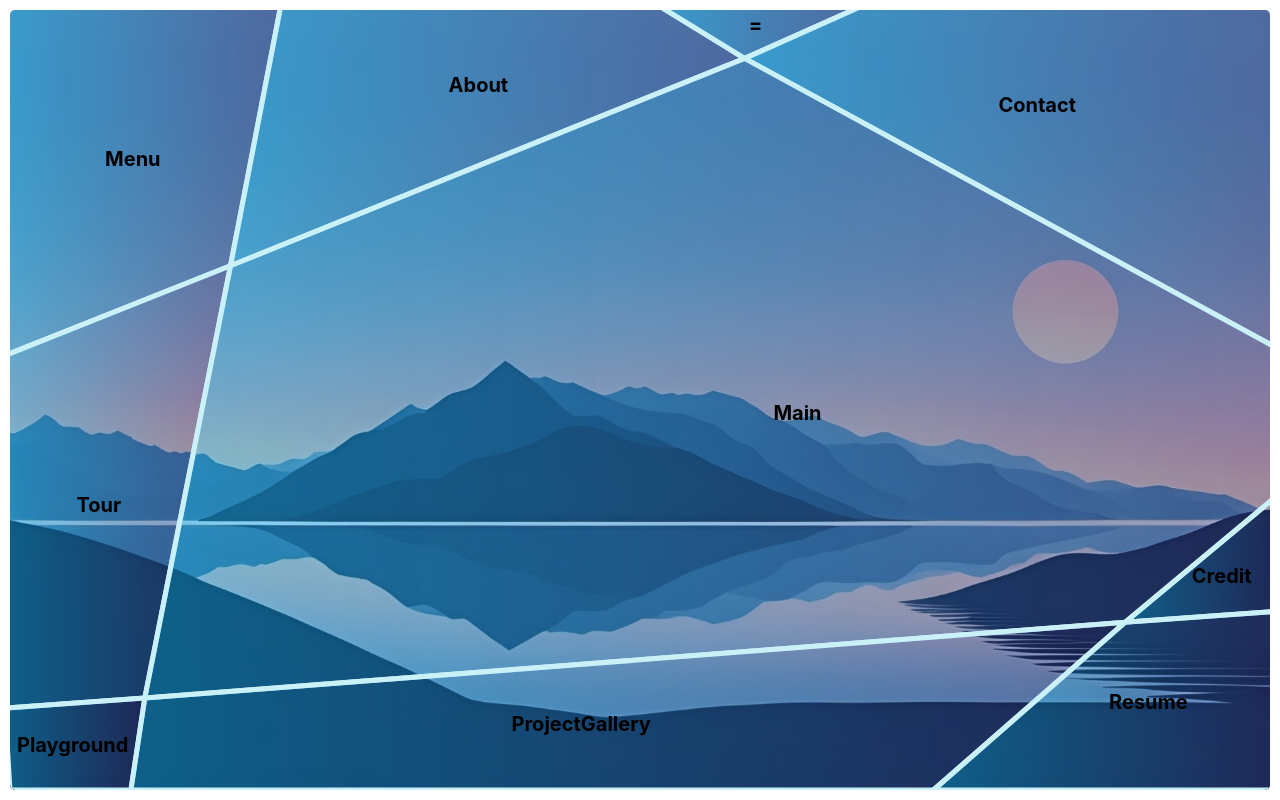
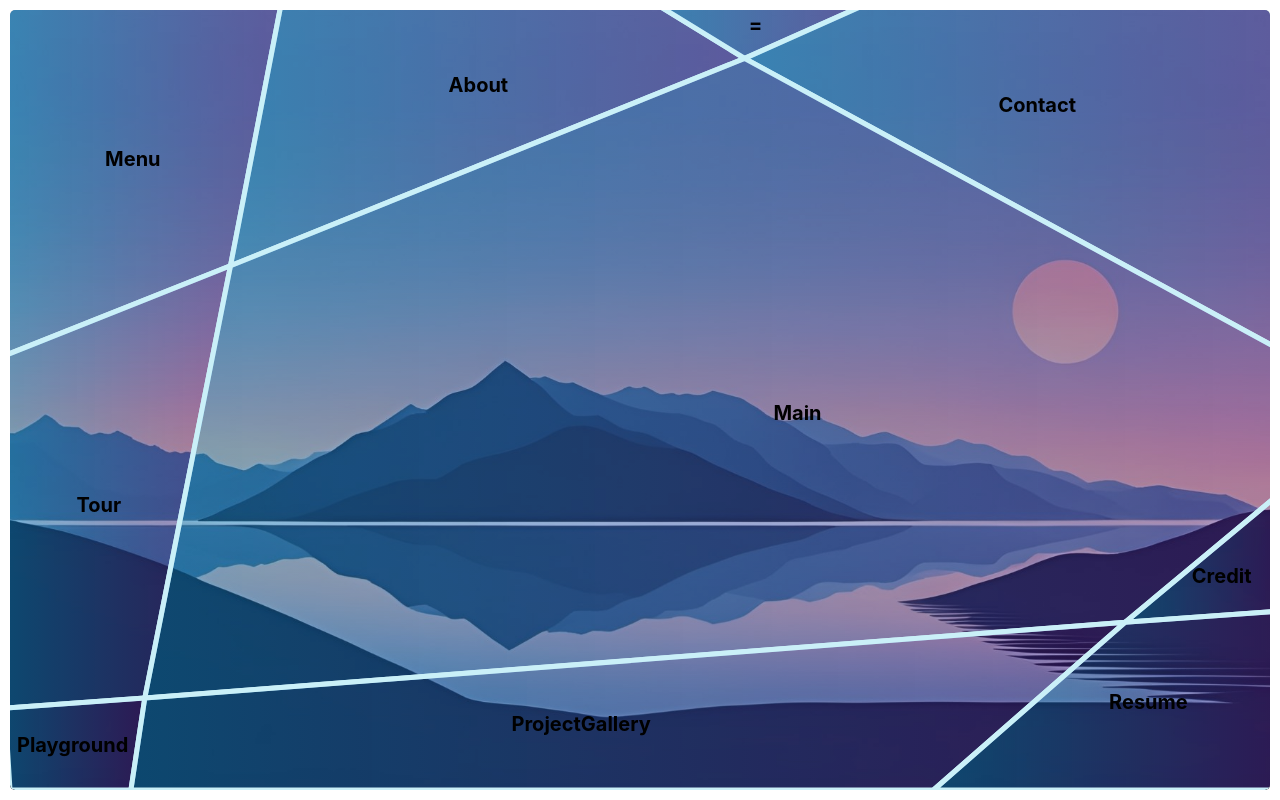
Before and after one commit to Honghui-Li-8/personal-portfolio, a React (Create React App) app: page / in a window 1280 px wide. Built offline with nearby package versions, Linux system fonts and the light colour scheme.

Commit message:
use purple

```diff
--- a/src/tabs/Home.tsx
+++ b/src/tabs/Home.tsx
@@ -69,9 +69,9 @@ const Home = () => {
         {/* <!-- Define the blur filter --> */}
         <defs>
         <linearGradient id="gradient-bg" x1="0%" y1="0%" x2="100%" y2="0%">
-          <stop offset="0%" style={{stopColor:"#03a9f4", stopOpacity:0.95}} />
+          <stop offset="0%" style={{stopColor:"#0277bd", stopOpacity:0.95}} />
           {/* <stop offset="0%" style={{stopColor:"", stopOpacity:0.95}} /> darkmode */}
-          <stop offset="100%" style={{stopColor:"#283593 ", stopOpacity:0.85}}/>
+          <stop offset="100%" style={{stopColor:"#4a148c", stopOpacity:0.85}}/>
         </linearGradient>
         </defs>
           {layout1.map((vertices, index) => {
```
